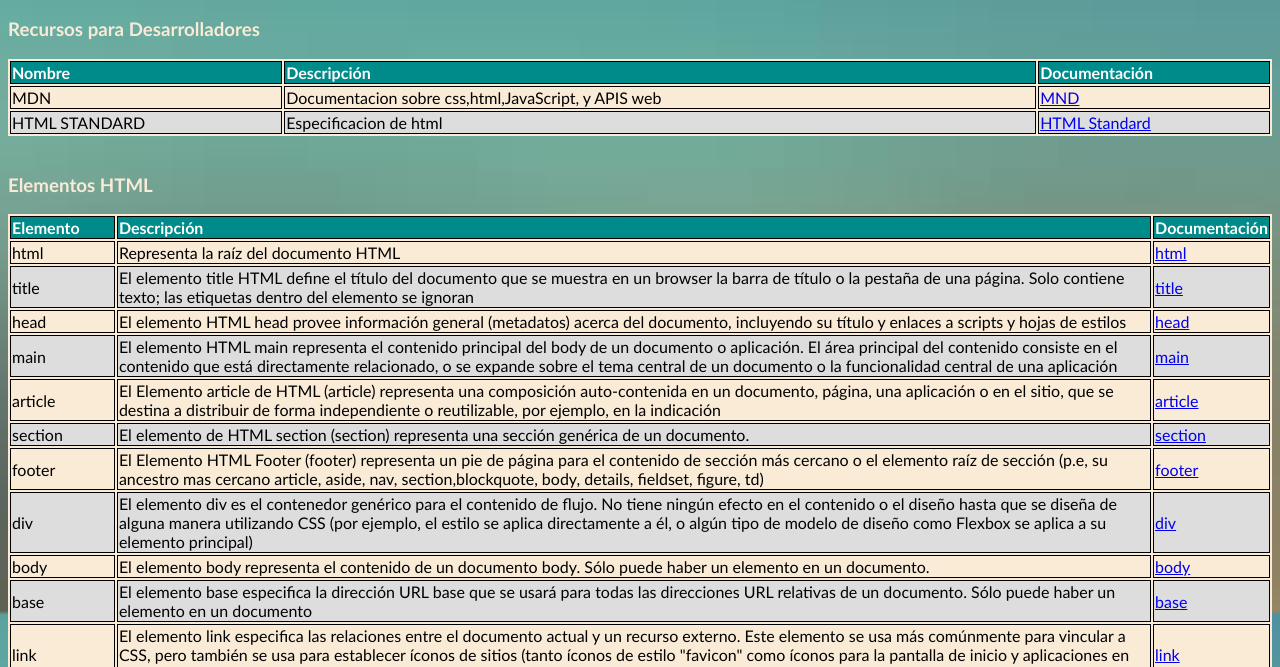
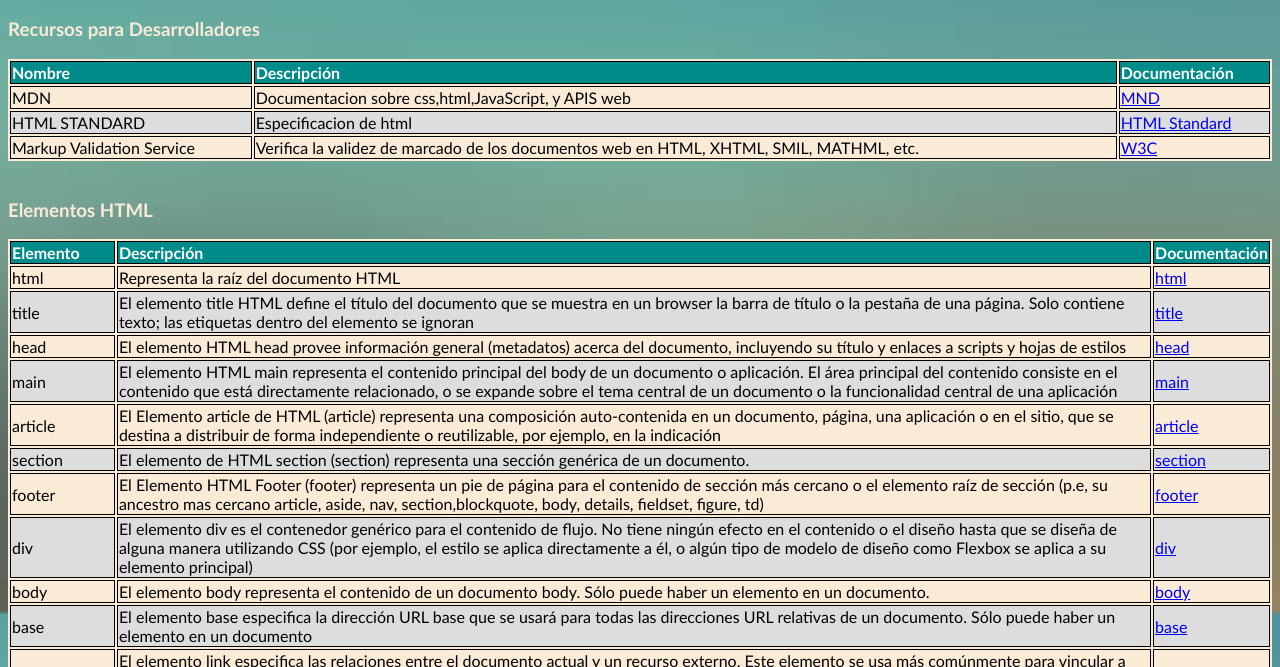
Before and after one commit to Oswi142/repos, a plain HTML site: page index.html in a window 1280 px wide. Shown: the part 104-771 px from the top of the page. Drawn offline with Linux system fonts and the light colour scheme.

Commit message:
Actu icono

```diff
--- a/index.html
+++ b/index.html
@@ -36,6 +36,11 @@
                 <td>HTML STANDARD</td>
                 <td>Especificacion de html</td>
                 <td><a href="https://developer.mozilla.org/en-US/docs/Web/HTML/Element/html" target="_blank">HTML Standard</a></td>
+            </tr>
+            <tr>
+                <td>Markup Validation Service</td>
+                <td>Verifica la validez de marcado de los documentos web en HTML, XHTML, SMIL, MATHML, etc.</td>
+                <td><a href="https://validator.w3.org/" target="_BLANK">W3C</a></td>
             </tr>
         </tbody>
     </table>
```
Also changed, not shown: icono.png.
